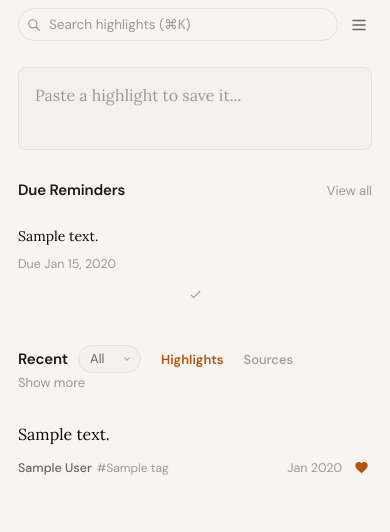
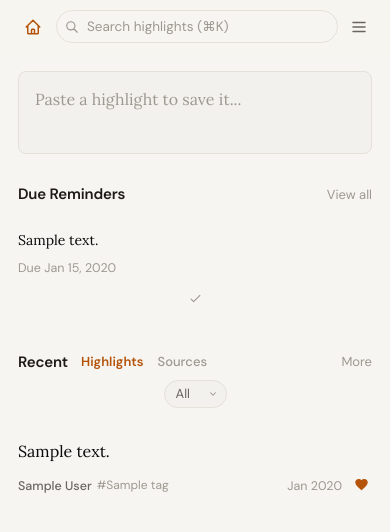
Before and after one commit to ecntu/highlight-manager, a FastAPI app: page /highlights in a window 390 px wide. Shown: the top 532 px of the page. Run offline with FastAPI, Linux system fonts and the light colour scheme; the visitor is signed in with stand-in values (Sample User, id 1); tables that the repository leaves empty hold one stand-in row (values such as "Sample post"); data that the repository does not hold is empty; some libraries are stand-ins or nearby versions.

Commit message:
Mobile UI polish: nav, theme toggle, recent header layout
- Taller mobile nav bar, home icon left of search on mobile
- Light/dark mode toggle in desktop nav and mobile burger menu
- Recent section: two-row mobile layout (Recent/tabs/More + centered dropdown)
- Reduced tab button horizontal padding for tighter Highlights/Sources spacing

Co-Authored-By: Claude Sonnet 4.6 <noreply@anthropic.com>

```diff
--- a/app/main.py
+++ b/app/main.py
@@ -629,6 +629,9 @@ def merge_sources(source_to_remove: Source, target_source: Source, user_id: str,
     if not target_source.original_name and source_to_remove.original_name:
         target_source.original_name = source_to_remove.original_name
 
+    # Persist child moves before deleting the old source. Otherwise the database
+    # can apply ON DELETE SET NULL to highlights that are also being moved.
+    db.flush()
     db.delete(source_to_remove)
     db.commit()
 
--- a/app/templates/base.html
+++ b/app/templates/base.html
@@ -373,7 +373,7 @@
             background: none;
             border: none;
             outline: none;
-            padding: 4px 10px;
+            padding: 4px 7px;
             font-size: 13px;
             font-family: var(--font-sans);
             font-weight: 500;
@@ -505,6 +505,63 @@
         .desktop-only { display: flex; }
         .mobile-only { display: none; }
 
+        /* ── Recent section header ── */
+        /* Mobile: row1 = [Recent  Highlights  Sources  ···  More], row2 = [dropdown centered] */
+        .recent-header { margin-bottom: 14px; }
+        .recent-row-top {
+            display: flex;
+            align-items: center;
+            gap: 6px;
+            margin-bottom: 6px;
+        }
+        .recent-row-bottom { display: flex; justify-content: center; }
+
+        /* Desktop: flatten both rows into one flex line */
+        @media (min-width: 721px) {
+            .recent-header { display: flex; align-items: center; gap: 8px; }
+            .recent-row-top, .recent-row-bottom { display: contents; }
+            /* Reorder for desktop: Recent, dropdown, tabs, More */
+            .recent-header .tab-row { order: 2; }
+            #home-device-filter-form { order: 1; }
+            #recent-show-more { order: 99; }
+        }
+
+        /* ── Theme toggle ── */
+        .nav-theme-btn {
+            background: none;
+            border: none;
+            padding: 6px;
+            border-radius: var(--radius-sm);
+            cursor: pointer;
+            color: var(--muted);
+            display: inline-flex;
+            align-items: center;
+            justify-content: center;
+            transition: color 0.15s;
+        }
+        .nav-theme-btn:hover { color: var(--text); background: none; border: none; }
+        .nav-theme-btn svg { width: 15px; height: 15px; }
+        .theme-icon-sun { display: none; }
+        .theme-icon-moon { display: block; }
+        [data-theme="dark"] .theme-icon-sun { display: block; }
+        [data-theme="dark"] .theme-icon-moon { display: none; }
+
+        /* ── Mobile home button ── */
+        .mobile-home-btn {
+            display: none;
+            flex-shrink: 0;
+            padding: 4px 6px;
+            color: var(--muted);
+            text-decoration: none;
+            border-radius: var(--radius-sm);
+            align-items: center;
+            justify-content: center;
+            transition: color 0.15s;
+        }
+        .mobile-home-btn svg { width: 18px; height: 18px; }
+        .mobile-home-btn:hover { color: var(--text); }
+        .mobile-home-btn.nav-active { color: var(--accent); }
+
         .scroll-fade-wrap {
             overflow: hidden;
             position: relative;
@@ -562,13 +619,14 @@
                 flex-direction: row;
                 align-items: center;
                 gap: 8px;
-                padding: 8px 18px;
+                padding: 10px 18px;
             }
 
             .header-top { display: none; }
             nav { display: none; }
 
             .nav-search { max-width: none; flex: 1; }
+            .mobile-home-btn { display: flex; }
             .key-hint { display: none; }
 
             .section-header { flex-direction: column; align-items: flex-start; gap: 2px; margin-bottom: 8px; }
@@ -767,6 +846,11 @@
     {% if current_user %}
     <header>
         <div class="container">
+            <a class="mobile-home-btn {% if request.url.path == '/highlights' %}nav-active{% endif %}" href="/highlights" aria-label="Home">
+                <svg xmlns="http://www.w3.org/2000/svg" fill="none" viewBox="0 0 24 24" stroke="currentColor">
+                    <path stroke-linecap="round" stroke-linejoin="round" stroke-width="2" d="M3 12l2-2m0 0l7-7 7 7M5 10v10a1 1 0 001 1h3m10-11l2 2m-2-2v10a1 1 0 01-1 1h-3m-6 0a1 1 0 001-1v-4a1 1 0 011-1h2a1 1 0 011 1v4a1 1 0 001 1m-6 0h6" />
+                </svg>
+            </a>
             <div class="nav-search">
                 <svg xmlns="http://www.w3.org/2000/svg" fill="none" viewBox="0 0 24 24" stroke="currentColor">
                     <path stroke-linecap="round" stroke-linejoin="round" stroke-width="2"
--- a/app/templates/home.html
+++ b/app/templates/home.html
@@ -113,9 +113,16 @@
 {% endif %}
 
 <!-- Recent Highlights / Sources -->
-<div class="row-between compact-header" style="margin-bottom: 14px;">
-    <div class="row" style="gap: 10px; align-items: center; flex-wrap: wrap;">
+<div class="recent-header">
+    <div class="recent-row-top">
         <h2 class="section-title" style="margin: 0;">Recent</h2>
+        <div class="tab-row">
+            <button id="tab-highlights" class="tab-btn tab-btn--active" onclick="switchRecentTab('highlights')">Highlights</button>
+            <button id="tab-sources" class="tab-btn" onclick="switchRecentTab('sources')">Sources</button>
+        </div>
+        <a id="recent-show-more" href="/search" class="section-meta" style="text-decoration: none; white-space: nowrap; margin-left: auto;">More</a>
+    </div>
+    <div class="recent-row-bottom">
         <form id="home-device-filter-form" method="get" action="/highlights" style="margin: 0;">
             <select name="device_id" class="filter-select" onchange="this.form.requestSubmit()" aria-label="Recent device filter">
                 <option value="" {% if not selected_home_device_id %}selected{% endif %}>All</option>
@@ -124,12 +131,7 @@
                 {% endfor %}
             </select>
         </form>
-        <div class="tab-row">
-            <button id="tab-highlights" class="tab-btn tab-btn--active" onclick="switchRecentTab('highlights')">Highlights</button>
-            <button id="tab-sources" class="tab-btn" onclick="switchRecentTab('sources')">Sources</button>
-        </div>
     </div>
-    <a id="recent-show-more" href="/search" class="section-meta" style="text-decoration: none;">Show more</a>
 </div>
 
 <div id="highlights-list">
```
Also changed, not shown: other parts of app/templates/base.html (+39 -0 lines).
